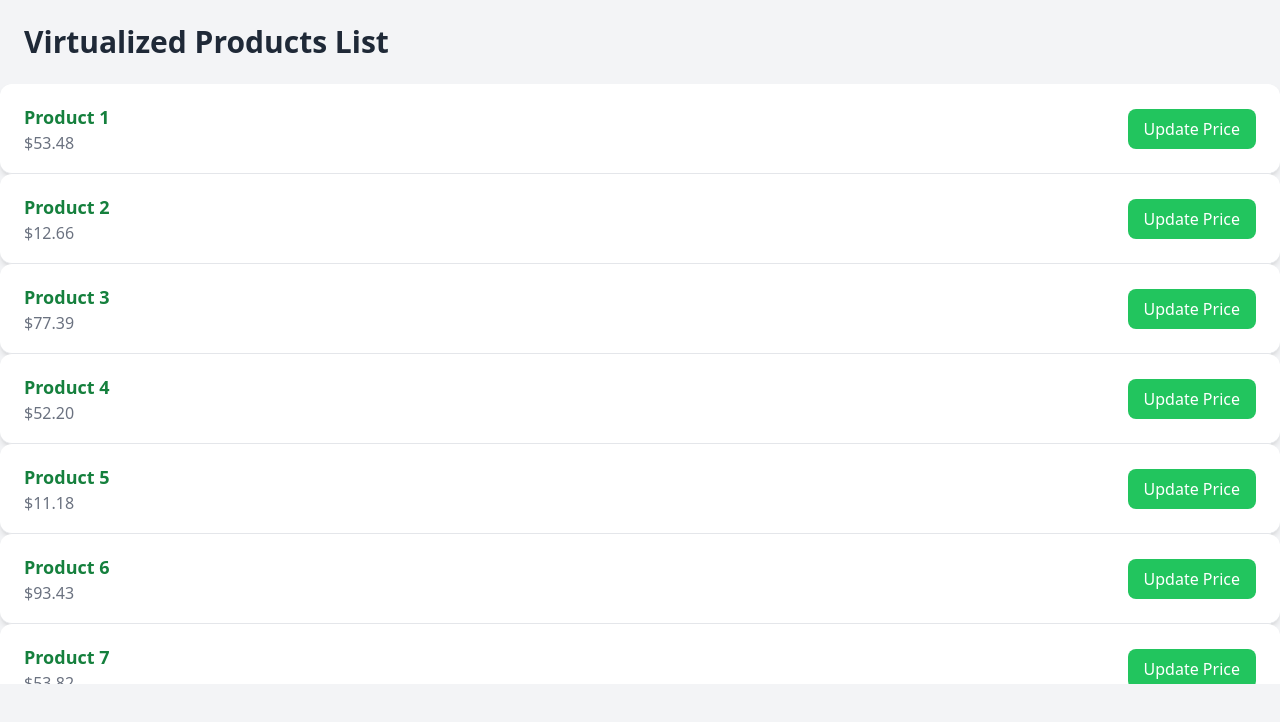
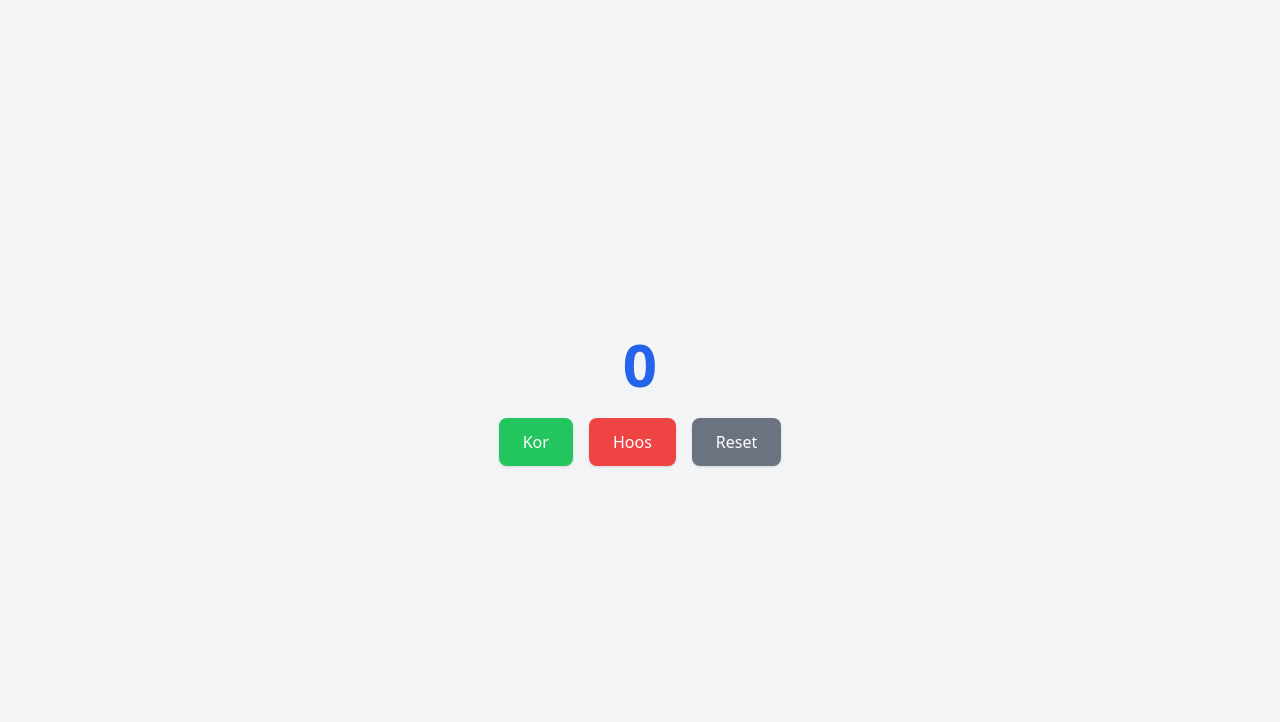
Before and after one commit to Cabdinasir64/Hooks, a React (Vite) app: page / in a window 1280 px wide. Shown: the top 722 px of the page. Built offline with nearby package versions, Linux system fonts and the light colour scheme.

Commit message:
this is example2 of Zustand with react State management

```diff
--- a/src/App.jsx
+++ b/src/App.jsx
@@ -1,9 +1,9 @@
-import Virtualization3 from './Performance Optimization/virtualization/virtualization3'
+import Zustand2 from './State management/Zustand/Zustand2'
 function App() {
 
 
   return (
-    <Virtualization3 />
+    <Zustand2 />
   );
 }
 
--- /dev/null
+++ b/src/State management/Zustand/Zustand2.jsx
@@ -0,0 +1,45 @@
+import React from 'react'
+import { useCounterStore } from './Zustand1'
+import { motion, AnimatePresence } from 'framer-motion'
+
+export default function Counter() {
+    const { count, increase, decrease, reset } = useCounterStore()
+
+    return (
+        <div className="flex flex-col items-center justify-center min-h-screen bg-gray-100">
+            <AnimatePresence mode="wait">
+                <motion.h1
+                    key={count}
+                    initial={{ y: -20, opacity: 0 }}
+                    animate={{ y: 0, opacity: 1 }}
+                    exit={{ y: 20, opacity: 0 }}
+                    transition={{ duration: 0.3 }}
+                    className="text-6xl font-bold text-blue-600 mb-6"
+                >
+                    {count}
+                </motion.h1>
+            </AnimatePresence>
+
+            <div className="flex space-x-4">
+                <button
+                    onClick={increase}
+                    className="px-6 py-3 bg-green-500 text-white rounded-lg shadow hover:bg-green-600 transition"
+                >
+                    Kor
+                </button>
+                <button
+                    onClick={decrease}
+                    className="px-6 py-3 bg-red-500 text-white rounded-lg shadow hover:bg-red-600 transition"
+                >
+                    Hoos
+                </button>
+                <button
+                    onClick={reset}
+                    className="px-6 py-3 bg-gray-500 text-white rounded-lg shadow hover:bg-gray-600 transition"
+                >
+                    Reset
+                </button>
+            </div>
+        </div>
+    )
+}
```
